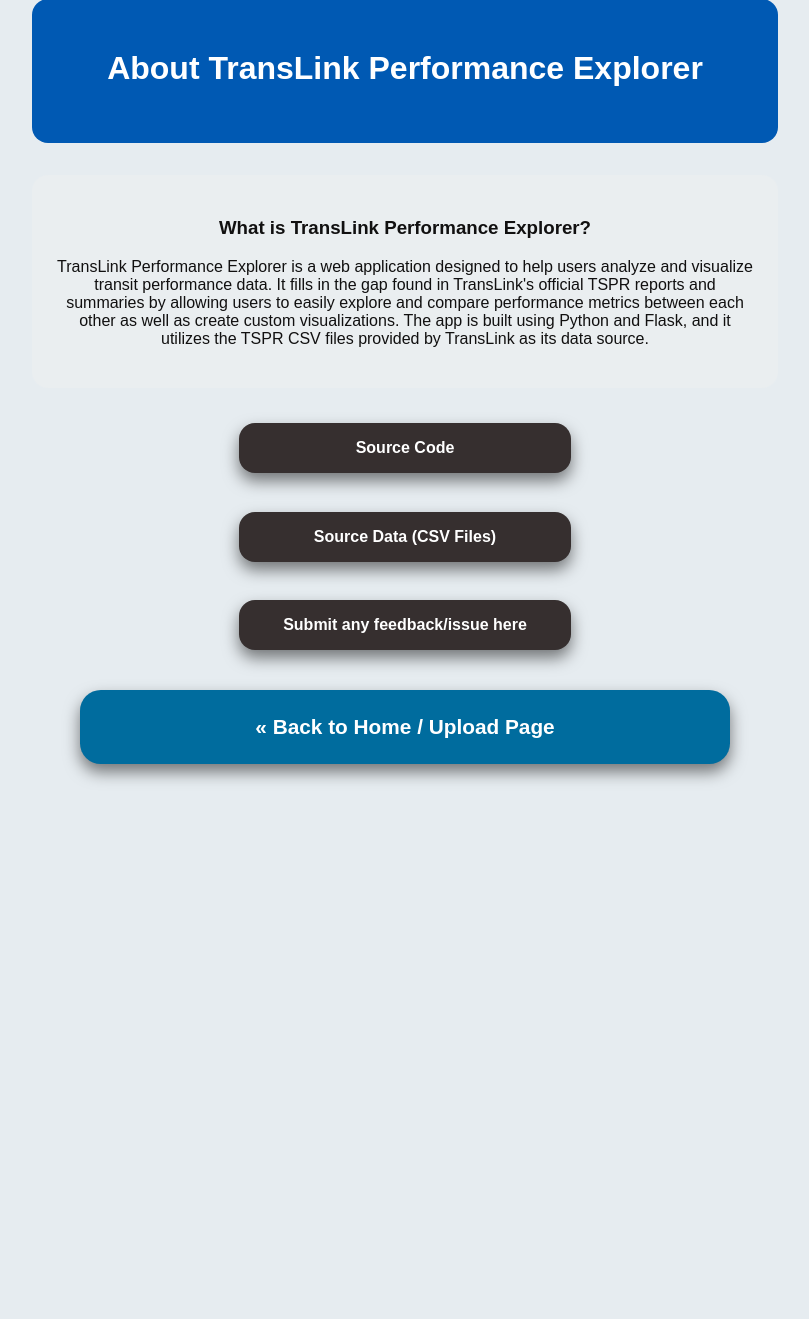
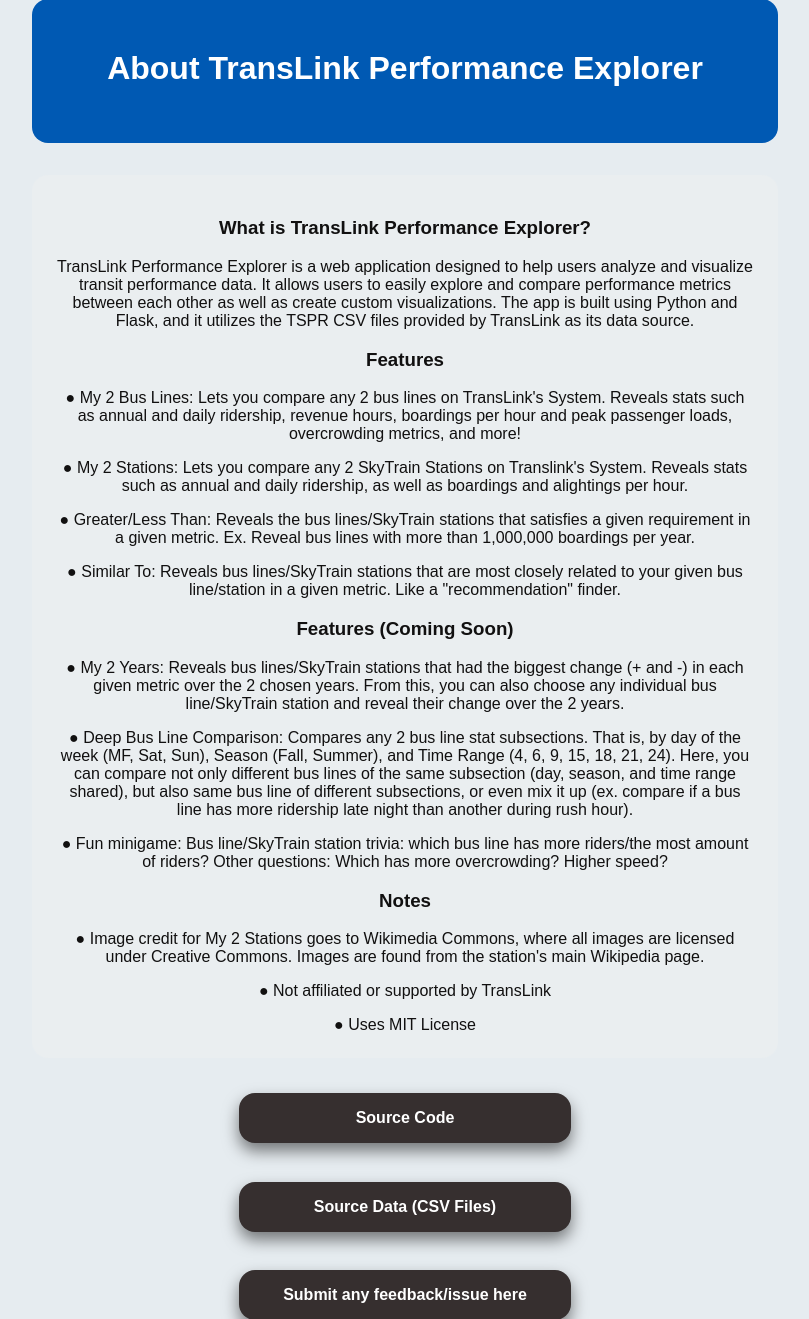
Before and after one commit to Jacobmar2/TransLink-Performance-Explorer, a Flask app: page /about in a window 1280 px wide. Shown: the part 75-1394 px from the top of the page, without its empty margins (235-1044 px from the left). Before the commit the page ends 857 px from the top, so only its background shows below. Run offline with Flask 3, Linux system fonts and the light colour scheme.

Commit message:
Update about page

```diff
--- a/templates/about.html
+++ b/templates/about.html
@@ -16,11 +16,41 @@
         <h3>What is TransLink Performance Explorer?</h3>
         <p>
             TransLink Performance Explorer is a web application designed to help users analyze and visualize transit
-            performance data. It fills in the gap found in TransLink's official TSPR reports and summaries by
-            allowing users to easily explore and compare performance metrics between each other as well as create custom visualizations.
+            performance data. It allows users to easily explore and compare performance metrics between each other as well as create custom visualizations.
             The app is built using Python and Flask, and it utilizes the TSPR CSV files provided by TransLink as its data source.
         </p>
+        <h3>Features</h3>
+        <p>
+            ● My 2 Bus Lines: Lets you compare any 2 bus lines on TransLink's System. Reveals stats such as annual and daily ridership, revenue hours, boardings per hour and peak passenger loads, overcrowding metrics, and more!
+        </p>
+        <p>
+            ● My 2 Stations: Lets you compare any 2 SkyTrain Stations on Translink's System. Reveals stats such as annual and daily ridership, as well as boardings and alightings per hour.
+        </p>
+        <p>
+            ● Greater/Less Than: Reveals the bus lines/SkyTrain stations that satisfies a given requirement in a given metric. Ex. Reveal bus lines with more than 1,000,000 boardings per year.
+        </p>
+        <p>
+            ● Similar To: Reveals bus lines/SkyTrain stations that are most closely related to your given bus line/station in a given metric. Like a "recommendation" finder.
+        </p>
+        <h3>Features (Coming Soon)</h3>
+        <p>
+            ● My 2 Years: Reveals bus lines/SkyTrain stations that had the biggest change (+ and -) in each given metric over the 2 chosen years. From this, you can also choose any individual bus line/SkyTrain station and reveal their change over the 2 years.
+        </p>
+        <p>
+            ● Deep Bus Line Comparison: Compares any 2 bus line stat subsections. That is, by day of the week (MF, Sat, Sun), Season (Fall, Summer), and Time Range (4, 6, 9, 15, 18, 21, 24). Here, you can compare not only different bus lines of the same subsection (day, season, and time range shared), but also same bus line of different subsections, or even mix it up (ex. compare if a bus line has more ridership late night than another during rush hour).
+        </p>
+        <p>
+            ● Fun minigame: Bus line/SkyTrain station trivia: which bus line has more riders/the most amount of riders? Other questions: Which has more overcrowding? Higher speed?
+        </p>
+        <h3>Notes</h3>
+        <p>
+            ● Image credit for My 2 Stations goes to Wikimedia Commons, where all images are licensed under Creative Commons. Images are found from the station's main Wikipedia page.
+        </p>
+        <p>
+            ● Not affiliated or supported by TransLink
+        </p>
 
+● Uses MIT License
     </div>
 
     <a href="https://github.com/Jacobmar2/TransLink-Performance-Explorer"
```
Also changed, not shown: README.md.
